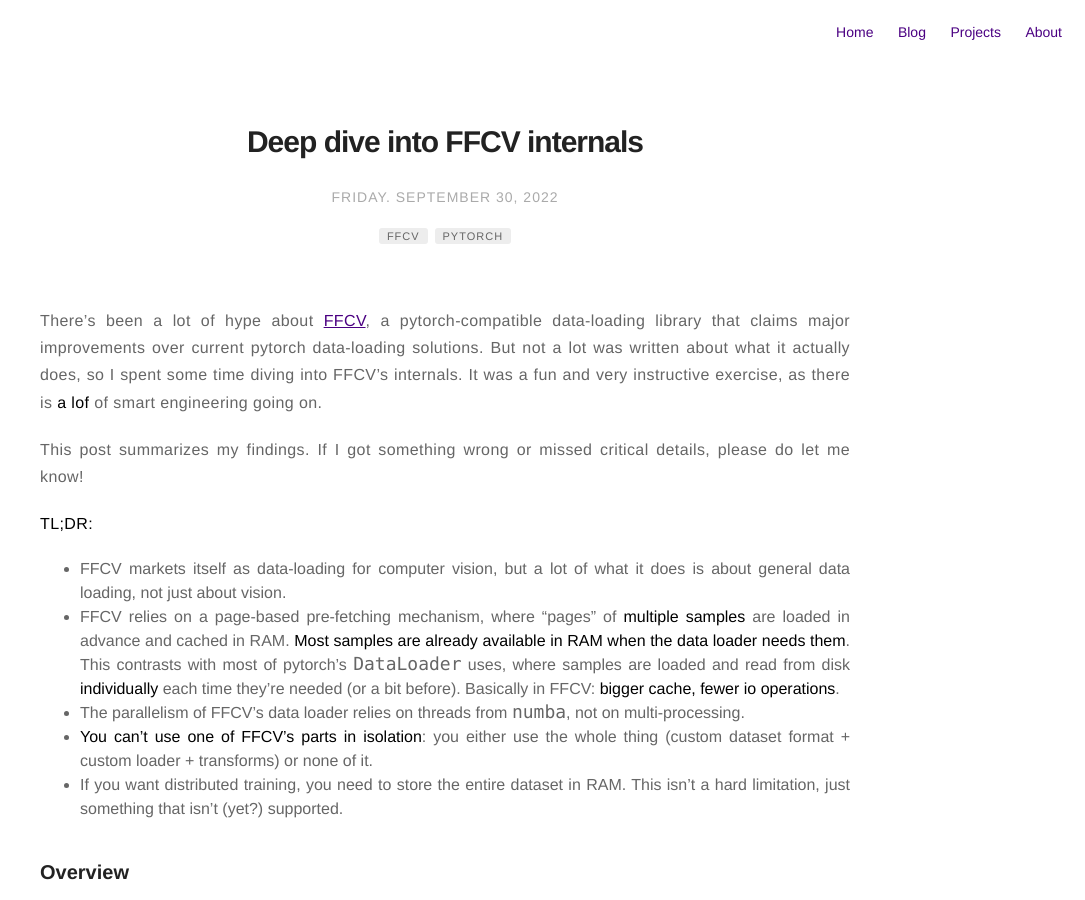
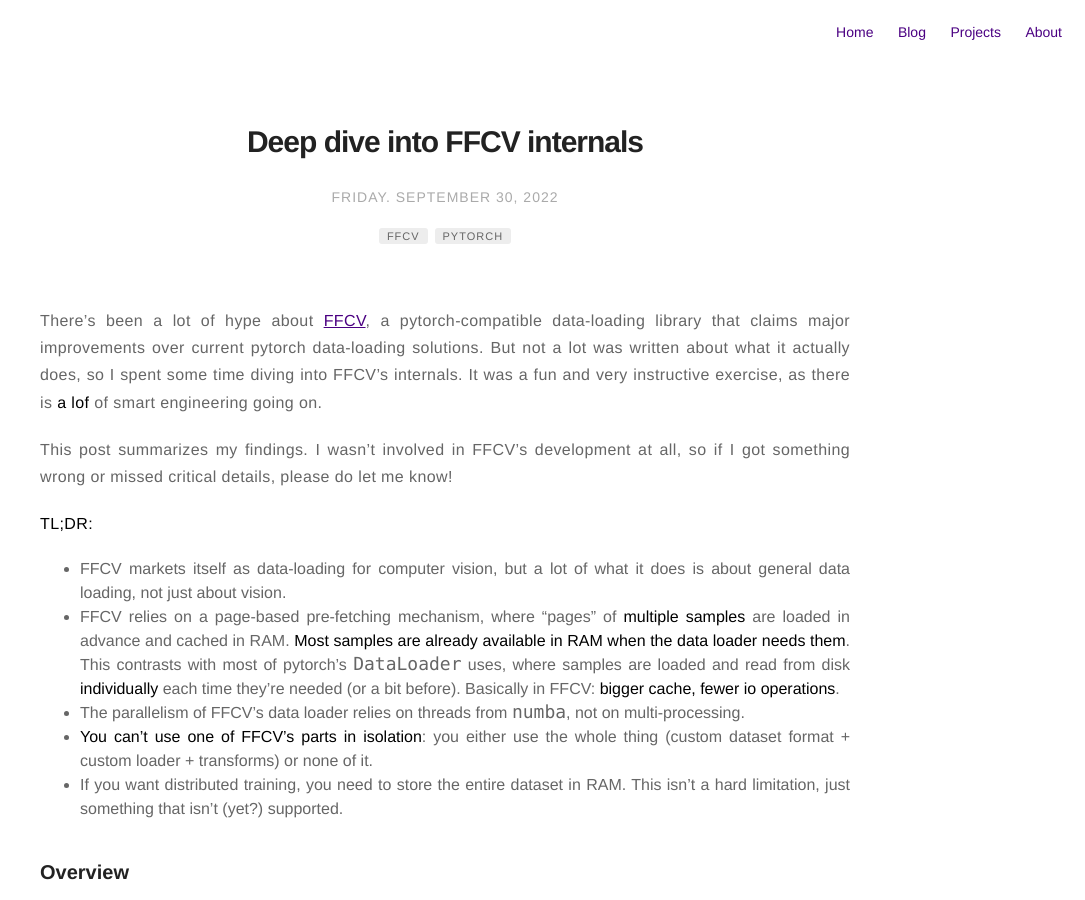
Before and after one commit to NicolasHug/nicolashug.github.io, a Jekyll site: the page built from _posts/2022-09-30-ffcv.md, in a window 1280 px wide and 900 px high. Shown: the whole window, without its empty margins (195-1280 px from the left). Built offline with Jekyll 4.4.1, drawn with Linux system fonts in a browser that asks for light colours; a script that is not in the unit is left out; comment, search, counter and statistics services are not loaded.

Commit message:
usefulnessness

```diff
--- a/_posts/2022-09-30-ffcv.md
+++ b/_posts/2022-09-30-ffcv.md
@@ -17,8 +17,9 @@
 and very instructive exercise, as there is **a lof** of smart engineering going
 on.
 
-This post summarizes my findings. If I got something wrong or missed critical
-details, please do let me know!
+This post summarizes my findings. I wasn't involved in FFCV's development at
+all, so if I got something wrong or missed critical details, please do let me
+know!
 
 **TL;DR:**
 
```
